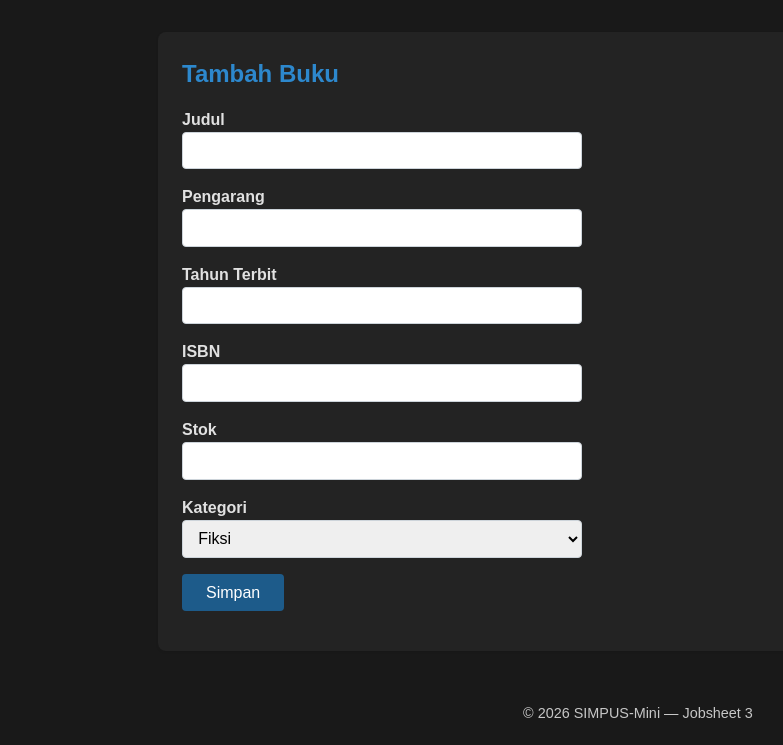
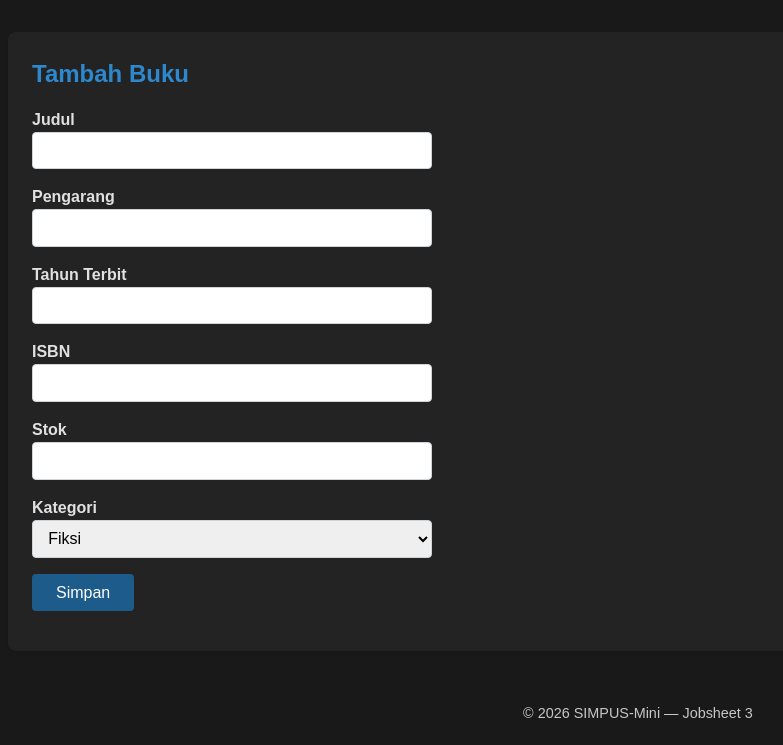
Before and after one commit to finnsz/Desain-dan-Pemrograman-Web, a PHP site: page /buku/tambah.html in a window 1536 px wide. Shown: the part 74-819 px from the top of the page, without its empty margins (130-913 px from the left). Run offline with PHP 8.4, Linux system fonts and the light colour scheme.

Commit message:
latihan tambahan

```diff
--- a/simpus-mini/Jobsheet3/assets/css/style.css
+++ b/simpus-mini/Jobsheet3/assets/css/style.css
@@ -6,7 +6,7 @@
 }
 
 body {
-  font-family: 'Poppins', 'Futura', 'Century Gothic', sans-serif;
+    font-family: 'Poppins', 'Futura', 'Century Gothic', sans-serif;
     color: rgb(225, 225, 225);
     background-color: rgb(25, 25, 25);
     line-height: 1.5;
@@ -106,7 +106,8 @@ table {
     border-collapse: collapse;
 }
 
-th, td {
+th,
+td {
     text-align: left;
     padding: 0.65rem 0.75rem;
     border-bottom: 1px solid #e2e6ea;
@@ -211,7 +212,7 @@ footer {
 /* ===== Responsive Breakpoints ===== */
 
 /* Tablet ke bawah */
-@media (max-width: 768px) {
+@media (max-width: 900px) {
     main section:nth-of-type(2) {
         grid-template-columns: repeat(2, 1fr);
     }
@@ -234,7 +235,7 @@ footer {
         margin-top: 1rem;
     }
 
-    .nav-toggle:checked ~ nav {
+    .nav-toggle:checked~nav {
         display: block;
     }
 
@@ -252,3 +253,13 @@ footer {
         max-width: 100%;
     }
 }
+
+@media (min-width: 1400px) {
+    main {
+        max-width: 1300px;
+    }
+
+    main section:nth-of-type(2) {
+        gap: 1.5rem;
+    }
+}
```
